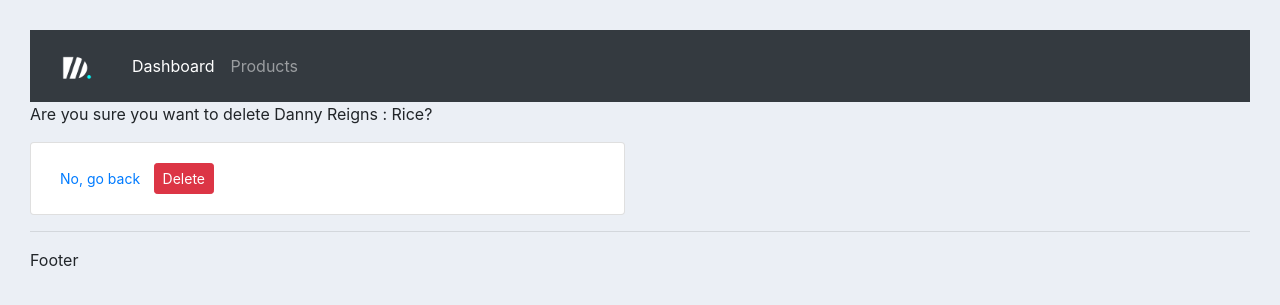
After one commit to funsojoba/CRM_django, a Django app: page /delete_order/7/ in a window 1280 px wide. The commit adds this page. Shown: the top 305 px of the page. Run offline with Django 3.2, Linux system fonts and the light colour scheme; data comes from the database, SQL or seed files in the repository; both versions use the stored data as it was after the commit; some libraries are stand-ins or nearby versions.

Commit message:
Implemented CRUD operations for orders

```diff
--- a/crm_app/form.py
+++ b/crm_app/form.py
@@ -6,4 +6,4 @@ from .models import Order
 class OrderForm(ModelForm):
     class Meta:
         model = Order
-        fields = '__all__'
+        fields = ['status', 'customer', 'product']
--- a/crm_app/templates/crm_app/customer.html
+++ b/crm_app/templates/crm_app/customer.html
@@ -66,8 +66,8 @@
                     <td>{{order.product.category}}</td>
                     <td>{{order.date_created}}</td>
                     <td>{{order.status}}</td>
-                    <td><a href="#" class="btn btn-sm btn-primary">Update</a></td>
-                    <td><a href="#" class="btn btn-sm btn-danger">Delete</a></td>
+					<td><a href="{% url 'update_order' order.id %}" class="btn btn-sm btn-primary">Update</a></td>
+                    <td><a href="{% url 'delete_order' order.id %}" class="btn btn-sm btn-danger">Delete</a></td>
                 </tr>
                 {% endfor %}
 			</table>
--- /dev/null
+++ b/crm_app/templates/crm_app/delete_order.html
@@ -0,0 +1,19 @@
+{% extends 'crm_app/main_template.html' %}
+
+{% block content %}
+
+<p>Are you sure you want to delete {{order}}?</p>
+<div class="row">
+    <div class="col-md-6">
+        <div class="card card-body">
+            <form action="" method="post">
+                {% csrf_token %}
+                <a href="{% url 'home' %}" class="btn btn-sm btn-default">No, go back</a>
+                <button type="submit" class="btn btn-sm btn-danger">Delete</button>
+            </form>
+        </div>
+    </div>
+</div>
+
+
+{% endblock %}
--- a/crm_app/templates/crm_app/index.html
+++ b/crm_app/templates/crm_app/index.html
@@ -48,8 +48,8 @@
                     <td>{{order.product}}</td>
                     <td>{{order.date_created}}</td>
                     <td>{{order.status}}</td>
-                    <td><a href="#" class="btn btn-sm btn-primary">Update</a></td>
-                    <td><a href="#" class="btn btn-sm btn-danger">Delete</a></td>
+                    <td><a href="{% url 'update_order' order.id %}" class="btn btn-sm btn-primary">Update</a></td>
+                    <td><a href="{% url 'delete_order' order.id %}" class="btn btn-sm btn-danger">Delete</a></td>
                 </tr>
 
                 {% endfor %}
--- a/crm_app/urls.py
+++ b/crm_app/urls.py
@@ -8,5 +8,7 @@ urlpatterns = [
     path('index.html/', views.home, name='home'),
     path('products/', views.products, name='products'),
     path('customer/<str:pk>/', views.customer, name='customer'),
-    path('create_order/', views.createOrder, name='create_order')
+    path('create_order/', views.createOrder, name='create_order'),
+    path('update_order/<str:pk>/', views.updateOrder, name='update_order'),
+    path('delete_order/<str:pk>/', views.deleteOrder, name='delete_order'),
 ]
--- a/crm_app/views.py
+++ b/crm_app/views.py
@@ -8,7 +8,7 @@ from .form import OrderForm
 
 def home(request):
     orders = Order.objects.all()
-    last_five_order = orders[:5]
+    last_five_order = orders
     customers = Customer.objects.all()
 
     total_orders = orders.count()
@@ -54,3 +54,27 @@ def createOrder(request):
 
     context = {'form':form,}
     return render(request, 'crm_app/create_order.html', context)
+
+
+def updateOrder(request, pk):
+    orders = Order.objects.get(id=pk)
+    form = OrderForm(instance=orders)
+
+    if request.method =='POST':
+        form = OrderForm(request.POST, instance=orders)
+        if form.is_valid():
+            form.save()
+            return redirect('/')
+
+    context = {'orders':orders, 'form':form,}
+    return render(request, 'crm_app/update_order.html', context)
+
+
+def deleteOrder(request, pk):
+    order = Order.objects.get(id=pk)
+    if request.method == 'POST':
+        order.delete()
+        return redirect('/')
+
+    context = {'order':order}
+    return render(request, 'crm_app/delete_order.html', context)
```
Also changed, not shown: crm_app/templates/crm_app/update_order.html (added, +23 -0 lines), db.sqlite3, 1 other file.
